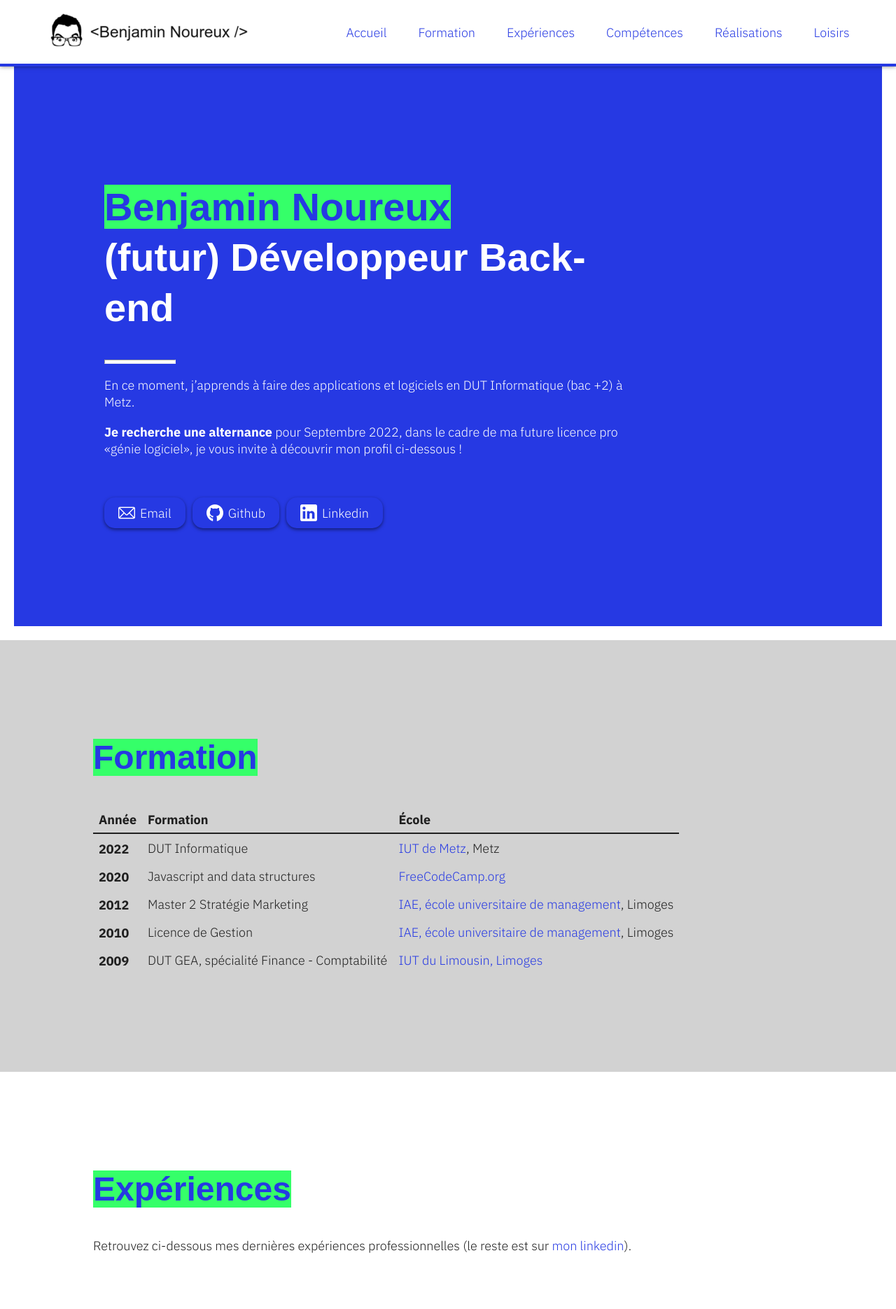
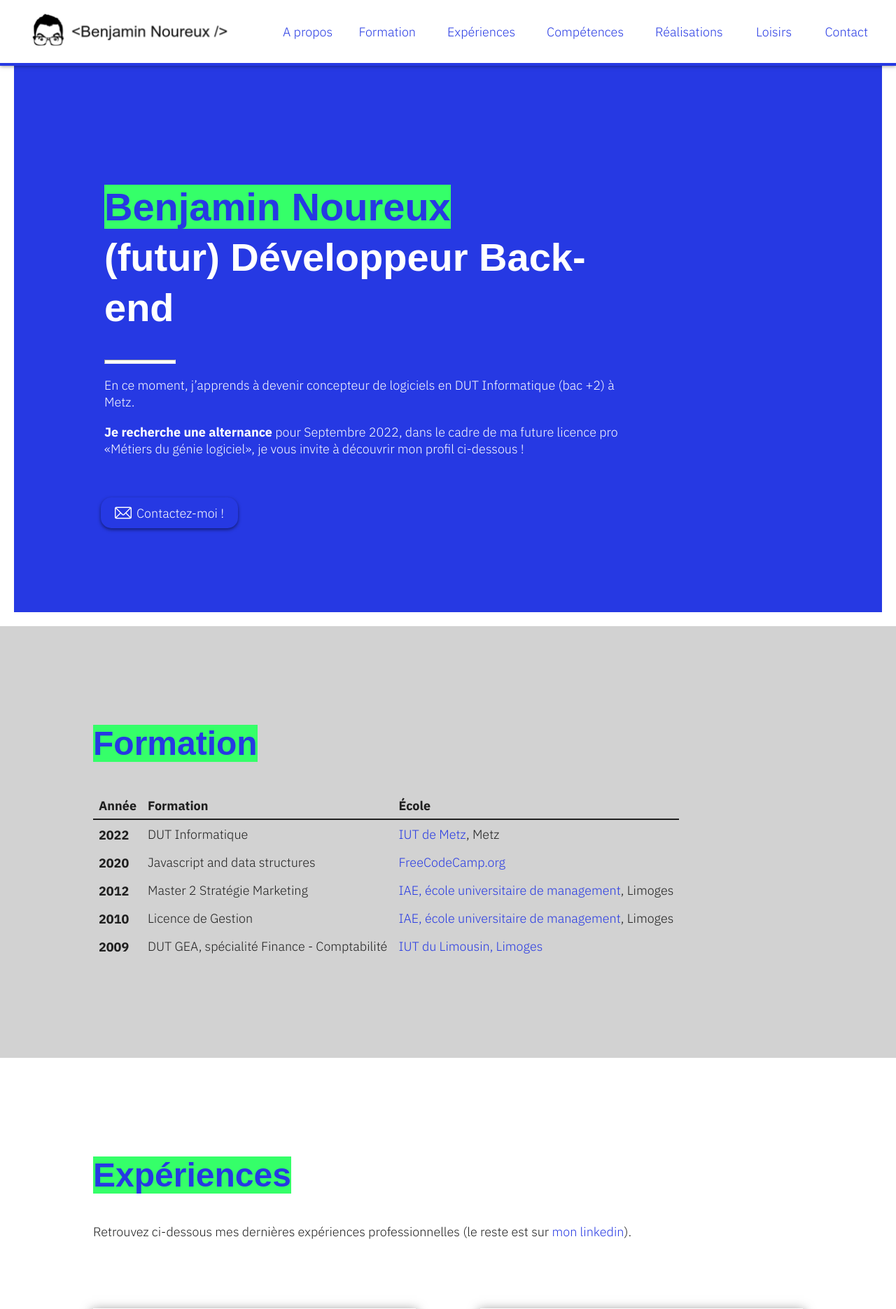
Before and after one commit to n0uben/n0uben.github.io, a PHP site: page / in a window 1280 px wide. Shown: the top 1871 px of the page at 70% size. Run offline with PHP 8.4, Linux system fonts and the light colour scheme; some web fonts are replaced.

Commit message:
move header buttons to call to action above footer

```diff
--- a/index.html
+++ b/index.html
@@ -17,12 +17,13 @@
         <button id="menu-mobile-button"><span class="menu-icone"></span>MENU</button>
         <nav id="header-menu-nav">
             <ul id="header-menu" class="menu">
-                <li class="menu-item"><a href="#home">Accueil</a></li>
+                <li class="menu-item"><a href="#home">A propos</a></li>
                 <li class="menu-item"><a href="#formation">Formation</a></li>
                 <li class="menu-item"><a href="#experiences">Expériences</a></li>
                 <li class="menu-item"><a href="#competences">Compétences</a></li>
                 <li class="menu-item"><a href="#realisations">Réalisations</a></li>
                 <li class="menu-item"><a href="#centres-interet">Loisirs</a></li>
+                <li class="menu-item"><a href="#contact">Contact</a></li>
             </ul>
         </nav>
     </div>
@@ -38,25 +39,19 @@
                     </h1>
                     <hr>
                     <p class="page-subtitle">
-                        En ce moment, j’apprends à faire des applications et logiciels en DUT Informatique (bac +2) à Metz.
+                        En ce moment, j’apprends à devenir concepteur de logiciels en DUT Informatique (bac +2) à Metz. <br>
                     </p>
                     <p>
-                        <strong>Je recherche une alternance </strong> pour Septembre 2022, dans le cadre de ma future licence pro «génie logiciel», je vous invite à découvrir mon profil ci-dessous !
+                        <strong>Je recherche une alternance </strong> pour Septembre 2022, dans le cadre de ma future licence pro «Métiers du génie logiciel», je vous invite à découvrir mon profil ci-dessous !
                     </p>
                 </div>
             </div>
-            <div class="row" id="header-buttons-row">
-                <div class="col col3">
-                    <a href="mailto:bonjour@nouben.fr" class="button button-primary" rel="noopener noreferrer"><span
-                            class="button-icon" id="icon-email"></span> Email</a>
-                </div>
-                <div class="col col3">
-                    <a href="https://github.com/n0uben/" class="button" target="_blank" rel="noopener noreferrer"><span
-                            class="button-icon" id="icon-github"></span> Github</a>
-                </div>
-                <div class="col col3">
-                    <a href="https://www.linkedin.com/in/benjamin-noureux-73271536/" class="button" target="_blank"
-                        rel="noopener noreferrer"><span class="button-icon" id="icon-linkedin"></span> Linkedin</a>
+            <div class="row">
+                <div class="col3">
+                    <a href="#contact" class="button button-primary" rel="noopener noreferrer">
+                        <span class="button-icon" id="icon-email"></span>
+                        Contactez-moi !
+                    </a>
                 </div>
             </div>
         </header>
@@ -368,6 +363,36 @@
                 </div>
             </div>
         </div>
+        <div class="section call-to-action" id="contact">
+            <div class="row">
+                <div class="col">
+                    <h2>Contact</h2>
+                    <p>Je suis intéressé par des offres d’alternance pour une Licence Pro «Métiers du génie logiciel» pour l’année 2022-2023, ainsi que des offres de stage pour l’été 2022.</p>
+                    <p>Si vous avez des questions ou souhaitez me rencontrer et échanger sur mon profil, n’hésitez pas à me contacter !</p>
+
+                    <div class="row" id="header-buttons-row">
+                        <div class="col col3">
+                            <a href="mailto:bonjour@nouben.fr" class="button button-primary" rel="noopener noreferrer"><span
+                                    class="button-icon" id="icon-email"></span> Email</a>
+                                </div>
+                        <div class="col col3">
+                            <a href="https://www.linkedin.com/in/benjamin-noureux-73271536/" class="button" target="_blank"
+                                rel="noopener noreferrer"><span class="button-icon" id="icon-linkedin"></span> Linkedin</a>
+                        </div>
+                        <div class="col col3">
+                            <a href="https://github.com/n0uben/" class="button" target="_blank" rel="noopener noreferrer"><span
+                                    class="button-icon" id="icon-github"></span> Github</a>
+                        </div>
+                        <div class="col col3">
+                            <a href="https://codepen.io/n0uben" class="button" target="_blank"
+                                rel="noopener noreferrer"><span class="button-icon" id="icon-codepen"></span> Codepen</a>
+                        </div>
+                    </div>
+
+                </div>
+            </div>
+
+        </div>
     </main>
 
     <footer>
--- a/mentions-legales.html
+++ b/mentions-legales.html
@@ -52,6 +52,8 @@
 
                     <div>Linkedin Icon made by <a href="https://www.flaticon.com/authors/google" title="Google">Google</a> from <a href="https://www.flaticon.com/" title="Flaticon">www.flaticon.com</a></div>
 
+                    <div> Codepen Icon made by <a href="https://www.flaticon.com/authors/pixelmeetup" title="Pixelmeetup"> Pixelmeetup </a> from <a href="https://www.flaticon.com/" title="Flaticon">www.flaticon.com'</a></div>
+
                     <div>Engineer Icon made by  <a href="https://www.flaticon.com/fr/auteurs/becris" title="Becris">Becris</a> from <a href="https://www.flaticon.com/fr/" title="Flaticon">www.flaticon.com</a></div>
 
                     <div>Web Icon made by <a href="https://www.freepik.com" title="Freepik">Freepik</a> from <a href="https://www.flaticon.com/fr/" title="Flaticon">www.flaticon.com</a></div>
--- a/style.css
+++ b/style.css
@@ -142,14 +142,38 @@ button {
 }
 
 .button {
+    display: flex;
+    justify-content: center;
     background: var(--accent-color);
     color: var(--text-secondary);
     padding: 10px 20px;
     border-radius: 15px;
+    margin-right: 10px;
+    box-shadow: 0px 2px 5px 0px var(--dropdown-shadow-black);
 }
 .button:hover {
     background: var(--background-secondary);
     color: var(--accent-color-secondary);
+    box-shadow: none;
+}
+
+.button-icon {
+    display: inline-block;
+    height: 24px;
+    width: 24px;
+    margin-right: 7px;
+}
+#icon-email {
+    background: url(./images/icones/email.png) no-repeat;
+}
+#icon-github {
+    background: url(./images/icones/github.png) no-repeat;
+}
+#icon-linkedin {
+    background: url(./images/icones/linkedin-logo.png) no-repeat;
+}
+#icon-codepen {
+    background: url(./images/icones/codepen.png) no-repeat;
 }
 
 /******************************/
@@ -393,30 +417,6 @@ video {
     padding-top: 0;
     margin-top: 0;
 }
-#home .button {
-    display: flex;
-    justify-content: center;
-    box-shadow: 0px 2px 5px 0px var(--dropdown-shadow-black);
-}
-#home .button:hover {
-    box-shadow: none;
-}
-
-.button-icon {
-    display: inline-block;
-    height: 24px;
-    width: 24px;
-    margin-right: 7px;
-}
-#icon-email {
-    background: url(./images/icones/email.png) no-repeat;
-}
-#icon-github {
-    background: url(./images/icones/github.png) no-repeat;
-}
-#icon-linkedin {
-    background: url(./images/icones/linkedin-logo.png) no-repeat;
-}
 
 /*formation section*/
 
@@ -443,6 +443,24 @@ video {
 }
 #realisations .card-header img, #centres-interet .card-header img{
     object-fit: cover;
+}
+
+/*contact*/
+
+.call-to-action {
+    padding-bottom: 0px !important;
+}
+
+.call-to-action .row:first-child {
+    max-width: 800px;
+    background: #2639E3;
+    box-shadow: 0 0 5px 0 var(--dropdown-shadow-black);
+}
+.call-to-action .col {
+    padding: 40px;
+}
+.call-to-action p, .call-to-action h2 {
+    color: var(--text-secondary);
 }
 
 /*footer*/
@@ -514,7 +532,7 @@ footer p {
 @media screen and (min-width: 992px) {
     /*general*/
     .section {
-        padding: 100px 0
+        padding: 100px 0;
     }
     .col3 {
         max-width: 30%;
```
Also changed, not shown: images/icones/codepen.png (added).
